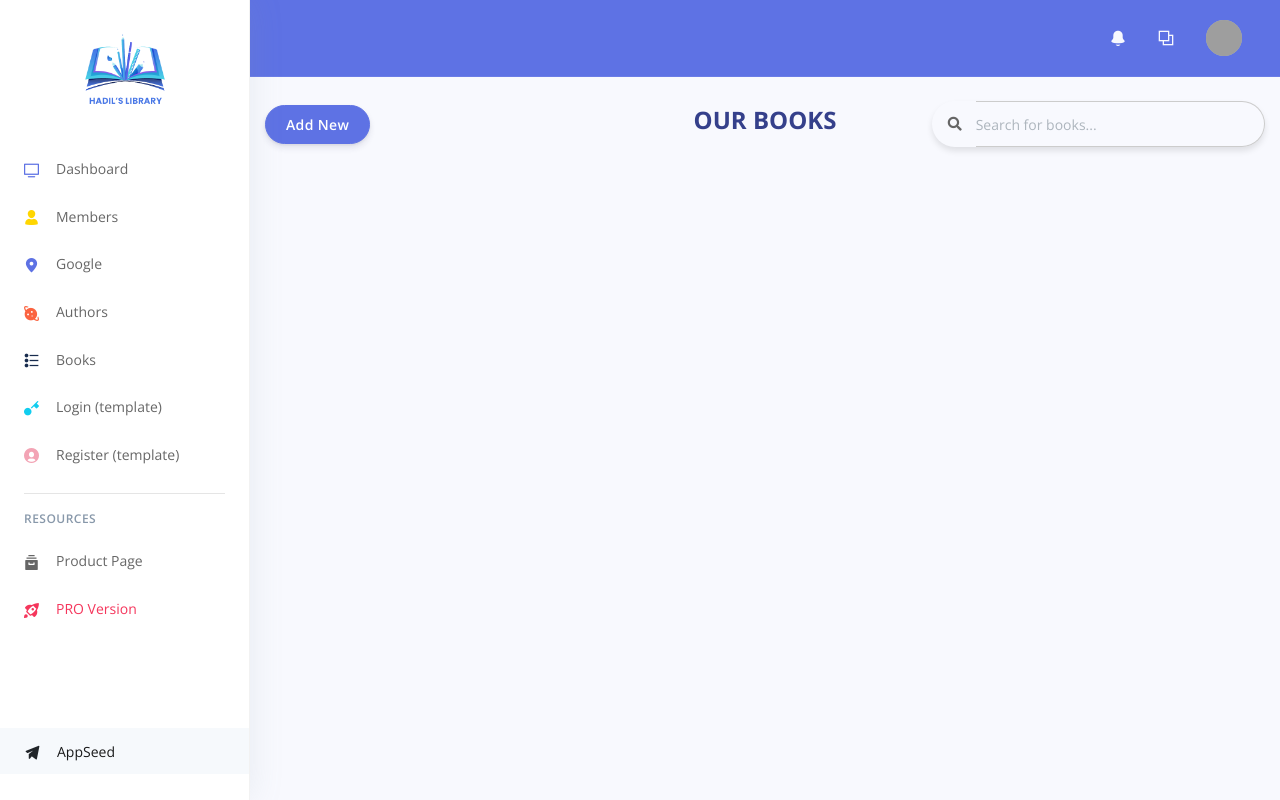
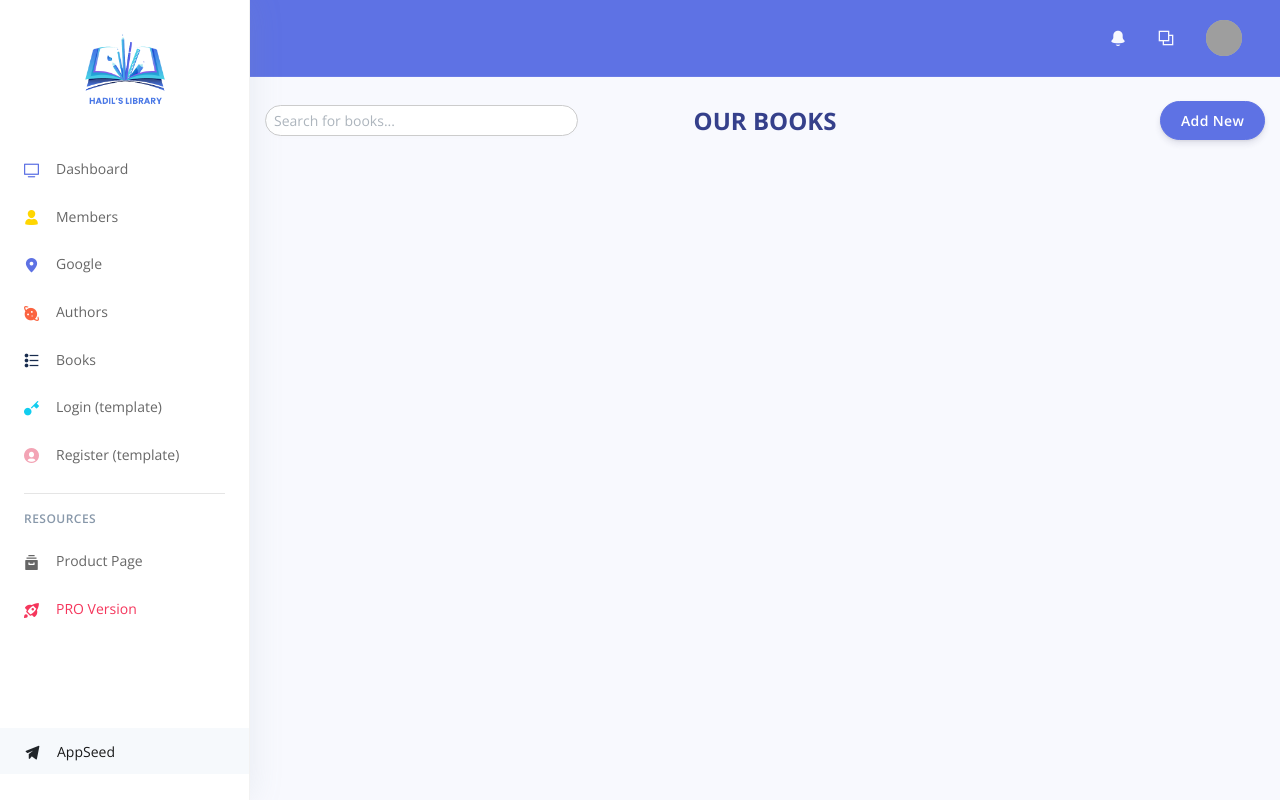
Before and after one commit to hadilhamdi01/Gestion_Biblio, a Django app: page /home/list_books/ in a window 1280 px wide. Run offline with Django 5.2, Linux system fonts and the light colour scheme; data that the repository does not hold is empty; parts of the project's set-up code (start-up, migrations or seed data) failed here and were passed over; some libraries are stand-ins or nearby versions; grey boxes are pictures that could not be loaded.

Commit message:
auteur et livre

```diff
--- a/Livres/templates/home/list_books.html
+++ b/Livres/templates/home/list_books.html
@@ -8,70 +8,13 @@
     .title-books {
         font-size: 24px;
         font-weight: bold;
-        color: rgb(53, 64, 139);
+        color:rgb(53, 64, 139);
         text-transform: uppercase;
-    }
-
-
-    /* Barre de recherche */
-    .navbar-search {
-        display: flex;
-        align-items: center;
-        justify-content: flex-end;
-    }
-
-    .navbar-search .input-group {
-        width: 100%;
-        max-width: 400px;
-        box-shadow: 0 4px 6px rgba(0, 0, 0, 0.1);
-    }
-
-    .navbar-search .form-control {
-        border:  1px solid #ccc;
-        border-radius:30px;
-        padding: 10px 15px;
-        font-size: 14px;
-        transition: border-color 0.3s ease, box-shadow 0.3s ease;
-    }
-
-    .navbar-search .form-control:focus {
-        border-color:rgb(101, 61, 210);
-        box-shadow: 0 0 8px rgba(0, 123, 255, 0.5);
-        outline: none;
-    }
-
-
-
-    .navbar-search button.close {
-        border: 1px solid #ccc;
-        background: transparent;
-        color: #ccc;
-        font-size: 18px;
-        margin-left: 10px;
-        cursor: pointer;
-        transition: color 0.3s ease;
-    }
-    .navbar-search .input-group-text {
-        background-color: #ccc; /* Couleur de fond initiale */
-        color: #666; /* Couleur du texte initiale */
-        border-radius: 30px 0 0 30px;
-        border: 1px solid #ccc;
-        padding: 10px 15px;
-        display: flex;
-        align-items: center;
-        transition: background-color 0.3s ease, color 0.3s ease;
-    }
-
-    /* Transformation en hover pour la loupe */
-    .navbar-search .input-group-prepend:hover .input-group-text {
-        color: #444; /* Texte plus foncé au survol */
-    }
-    .navbar-search button.close:hover {
-        color: #000;
     }
 
     /* Bouton "Add New" */
     .btn-add-new {
+
         border-radius: 20px;
         padding: 8px 20px;
         font-size: 14px;
@@ -83,28 +26,18 @@
         transform: translateY(-2px);
     }
 
-    /* Alignement du header */
-    .header-row {
-        display: flex;
-        align-items: center;
-        justify-content: space-between;
-        margin-bottom: 20px;
+    /* Barre de recherche */
+    .form-inline input {
+        width: 100%;
+        padding: 8px;
+        border: 1px solid #ccc;
+        border-radius: 20px;
     }
 
-    .header-left {
-        flex: 1;
+    .form-inline input:focus {
+        border-color: #007bff;
+        outline: none;
     }
-
-    .header-center {
-        flex: 1;
-        text-align: center;
-    }
-
-    .header-right {
-        flex: 1;
-        text-align: right;
-    }
-
     .book-card {
       border: 1px solid #ddd;
       border-radius: 5px;
@@ -114,35 +47,29 @@
       box-shadow: 0 4px 6px rgba(0, 0, 0, 0.1);
       transition: transform 0.2s ease-in-out;
     }
-
     .book-card:hover {
       transform: translateY(-5px);
     }
-
     .book-image {
       height: 200px;
       width: auto;
       margin-bottom: 10px;
     }
-
     .book-title {
       font-size: 16px;
       font-weight: bold;
       margin-bottom: 5px;
     }
-
     .book-price {
       color: #ff5722;
       font-size: 18px;
       font-weight: bold;
     }
-
     .book-stock {
       color: #28a745;
       font-size: 14px;
       margin-bottom: 10px;
     }
-
     .add-to-cart-btn {
       background-color: #ff5722;
       color: #fff;
@@ -151,16 +78,15 @@
       border-radius: 5px;
       font-size: 14px;
     }
-
+    .book-author {
+        font-size: 12px;  /* Taille plus petite */
+        color: grey;      /* Couleur grise */
+        font-weight: normal;  /* Non gras */
+        margin-bottom: 5px;
+      }
     .add-to-cart-btn:hover {
       background-color: #e64a19;
       color: #fff;
-    }
-
-    .book-author {
-        font-size: 12px;
-        color: grey;
-        margin-bottom: 5px;
     }
   </style>
   {% endblock stylesheets %}
@@ -168,33 +94,27 @@
 {% block content %}
 
 <div class="container mt-4">
-    <div class="header-row">
-        <div class="header-left">
+    <!-- Barre avec barre de recherche, titre centré et bouton à droite -->
+    <div class="row align-items-center mb-4">
+        <!-- Barre de recherche à gauche -->
+        <div class="col-md-4">
+            <form method="GET" class="form-inline">
+                <input type="text" name="search" class="form-control form-control-sm w-100" placeholder="Search for books..." />
+            </form>
+        </div>
+
+        <!-- Titre au centre -->
+        <div class="col-md-4 text-center">
+            <h3 class="title-books mb-0">Our Books</h3>
+        </div>
+
+        <!-- Bouton à droite -->
+        <div class="col-md-4 text-right">
             <button type="button" class="btn btn-sm btn-primary btn-add-new" data-toggle="modal" data-target="#addBookModal">
                 Add New
             </button>
         </div>
-
-        <div class="header-center">
-            <h3 class="title-books">Our Books</h3>
     </div>
-         <div class="header-right">
-            <form class="navbar-search">
-                <div class="input-group input-group-alternative input-group-merge">
-                    <div class="input-group-prepend">
-                        <span class="input-group-text"><i class="fas fa-search"></i></span>
-                    </div>
-                    <input class="form-control" placeholder="Search for books..." type="text">
-                </div>
-                <button type="button" class="close" aria-label="Close">
-                    <span aria-hidden="true">×</span>
-                </button>
-            </form>
-        </div>
-    </div>
-</div>
-
-
 
     <div class="row">
       {% for livre in livres %}
@@ -277,4 +197,19 @@
   <script src="/static/assets/vendor/chart.js/dist/Chart.min.js"></script>
   <script src="/static/assets/vendor/chart.js/dist/Chart.extension.js"></script>
   <script src="https://cdn.jsdelivr.net/npm/bootstrap@4.6.2/dist/js/bootstrap.bundle.min.js"></script>
-{% endblock javascripts %}
+{% endblock javascripts %}  mais je veux que la barre de recherche et comme ça
+
+ <!-- Search form -->
+      <form class="navbar-search navbar-search-light form-inline row align-items-center mr-sm-3" id="navbar-search-main  ">
+        <div class="form-group mb-0">
+          <div class="input-group input-group-alternative input-group-merge">
+            <div class="input-group-prepend">
+              <span class="input-group-text"><i class="fas fa-search"></i></span>
+            </div>
+            <input class="form-control" placeholder="Search" type="text">
+          </div>
+        </div>
+        <button type="button" class="close" data-action="search-close" data-target="#navbar-search-main" aria-label="Close">
+          <span aria-hidden="true">×</span>
+        </button>
+      </form>
```
Lines whose indentation alone changed are shown as unchanged.
